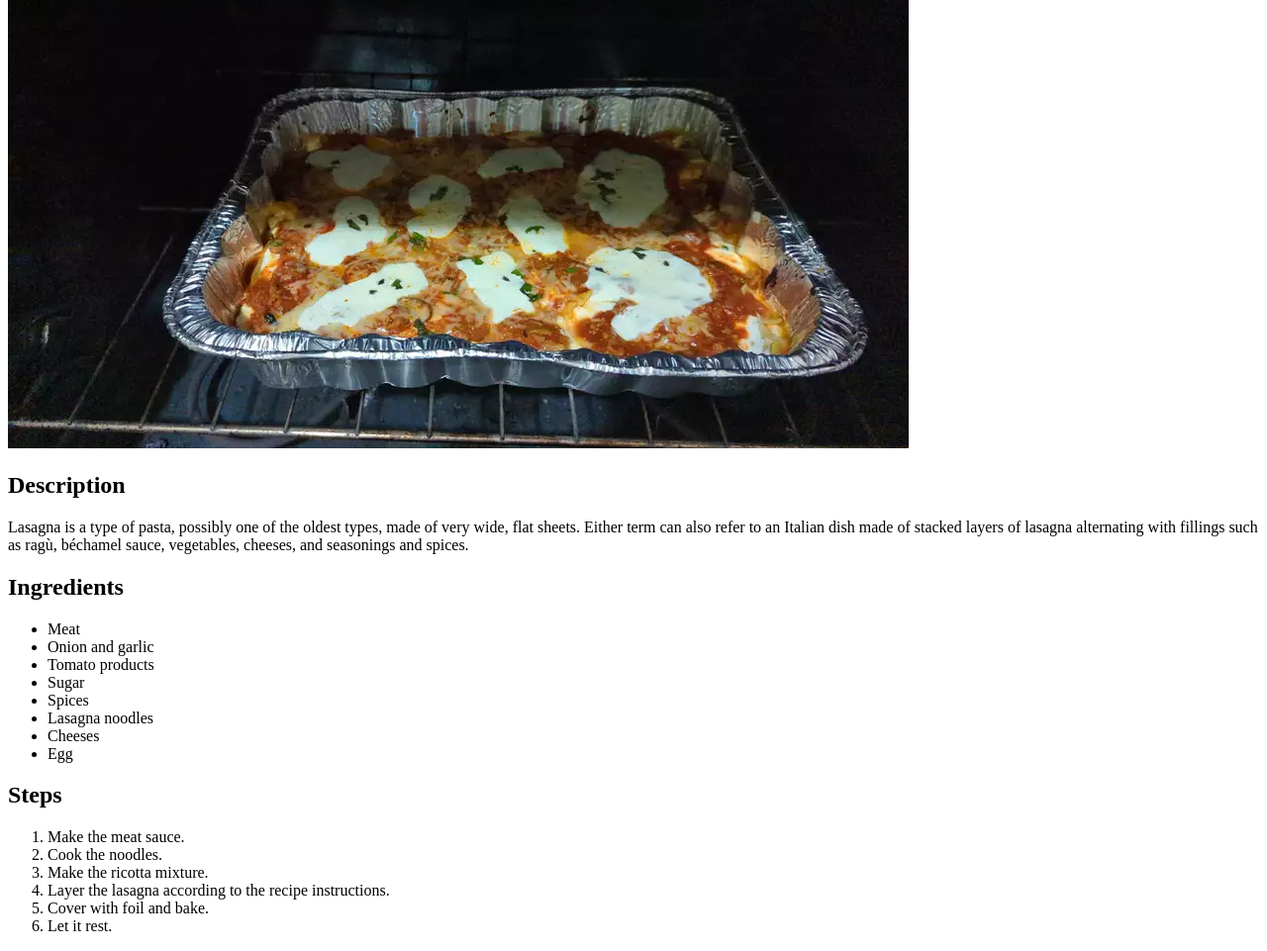
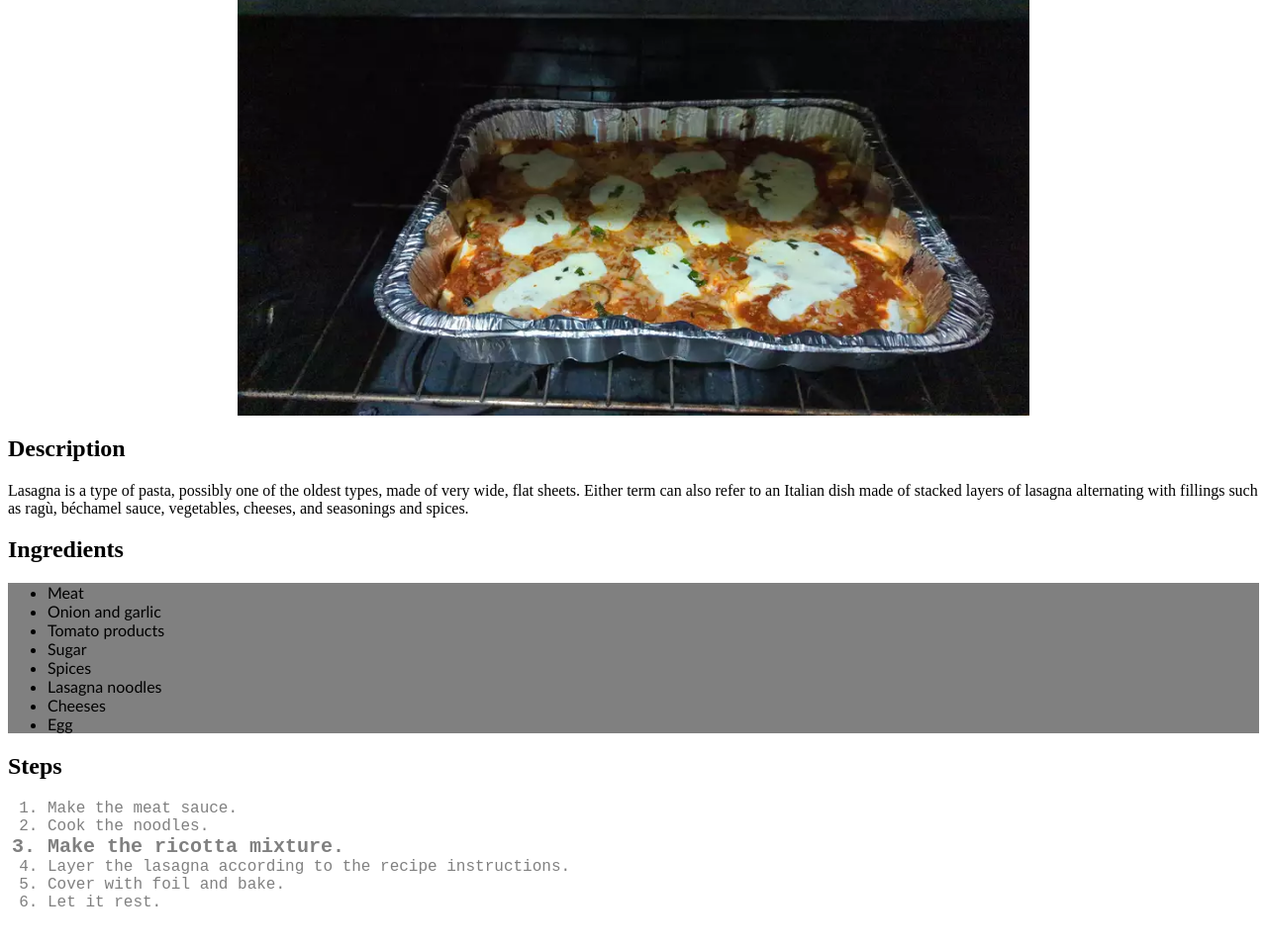
Before and after one commit to terencewang101/odin-recipes, a plain HTML site: page recipes/lasagna.html in a window 1280 px wide. Shown: the part 139-1100 px from the top of the page at 99% size. After the commit the page ends 1076 px from the top, so only its background shows below. Drawn offline with Linux system fonts and the light colour scheme.

Commit message:
Add new styles to lasagna recipe page
Created a new stylesheet and added various CSS for practice.

```diff
--- a/recipes/lasagna.html
+++ b/recipes/lasagna.html
@@ -3,15 +3,16 @@
 <head>
     <meta charset="UTF-8">
     <meta name="viewport" content="width=device-width, initial-scale=1.0">
+    <link rel="stylesheet" href="styles.css">
     <title>Lasagna Recipe</title>
 </head>
 <body>
     <h1>Lasagna</h1>
-    <img src="../images/lasagna.webp">
+    <img class="demo" src="../images/lasagna.webp">
     <h2>Description</h2>
     <p>Lasagna is a type of pasta, possibly one of the oldest types, made of very wide, flat sheets. Either term can also refer to an Italian dish made of stacked layers of lasagna alternating with fillings such as ragù, béchamel sauce, vegetables, cheeses, and seasonings and spices.</p>
-    <h2>Ingredients</h2>
-    <ul>
+    <h2 id="Ingredients">Ingredients</h2>
+    <ul class="list noorder">
         <li>Meat</li>
         <li>Onion and garlic</li>
         <li>Tomato products</li>
@@ -22,10 +23,10 @@
         <li>Egg</li>
     </ul>
     <h2>Steps</h2>
-    <ol>
+    <ol class="list order">
         <li>Make the meat sauce.</li>
         <li>Cook the noodles.</li>
-        <li>Make the ricotta mixture.</li>
+        <li id="emphasis">Make the ricotta mixture.</li>
         <li>Layer the lasagna according to the recipe instructions.</li>
         <li>Cover with foil and bake.</li>
         <li>Let it rest.</li>
--- /dev/null
+++ b/recipes/styles.css
@@ -0,0 +1,35 @@
+h1 {
+    font-family: Cambria, Georgia, Times, serif;
+    font-size: 40px;
+}
+
+
+.demo {
+    display: block;
+    width: 800px;
+    height: auto;
+    margin-left: auto;
+    margin-right: auto;
+}
+
+.list {
+    font-family: 'Trebuchet MS', Arial, sans-serif;
+}
+
+.order {
+    color: grey;
+}
+
+.list.order {
+    font-family: 'Courier New', Geneva, Verdana, sans-serif;
+}
+
+#emphasis {
+    font-weight: 800;
+    font-size: 20px;
+}
+
+.noorder,
+#ingredients {
+    background-color: grey;
+}
```
